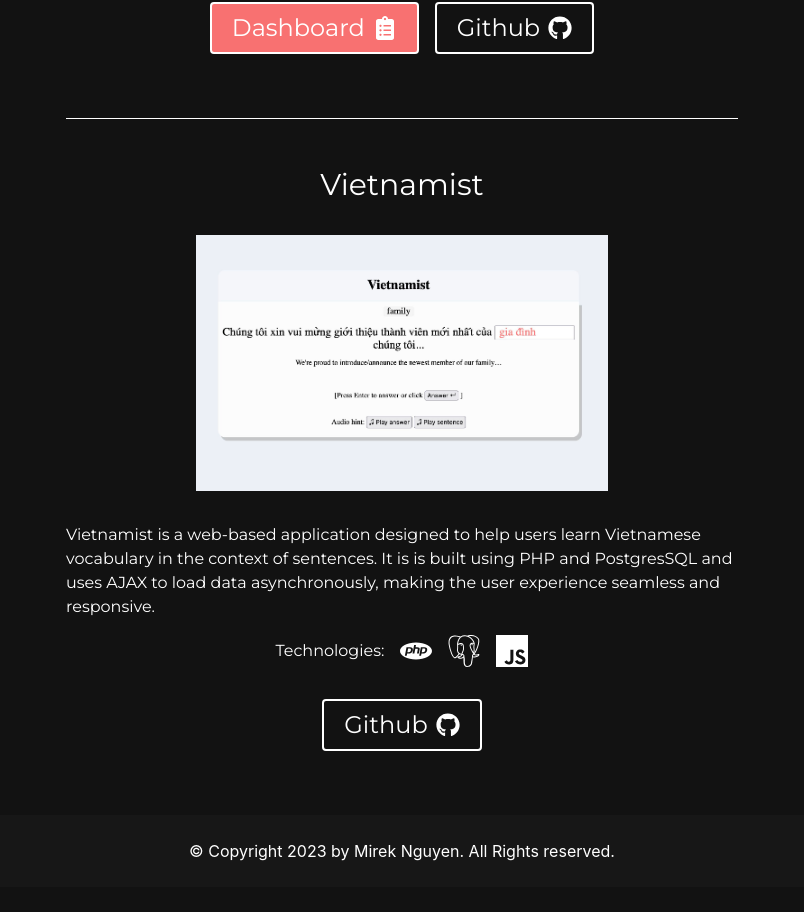
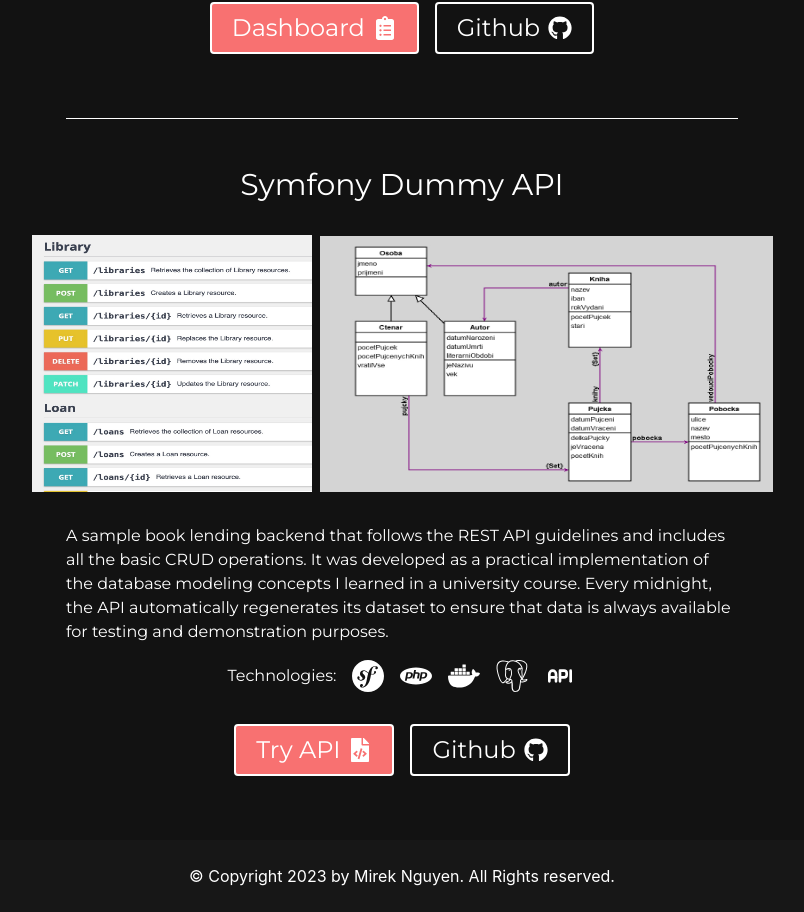
Before and after one commit to MirekNguyen/mirekng-homepage, a Next.js app: page /projects in a window 1280 px wide. Shown: the part 2033-2945 px from the top of the page, without its empty margins (238-1042 px from the left). Before the commit the page ends 2920 px from the top, so only its background shows below. Built offline with nearby package versions, Linux system fonts and the light colour scheme.

Commit message:
feat: add new project

```diff
--- a/pages/projects.jsx
+++ b/pages/projects.jsx
@@ -7,6 +7,7 @@ import {
   FaGamepad,
   FaGlobeEurope,
   FaClipboardList,
+  FaFileCode
 } from "react-icons/fa";
 import { CgFileDocument } from "react-icons/cg";
 import {
@@ -18,12 +19,18 @@ import {
   SiCsharp,
   SiPhp,
   SiPostgresql,
-  SiJavascript,
+  SiSymfony,
   SiDocker,
   SiGnubash,
   SiLinux,
   SiFedora,
 } from "react-icons/si";
+import {
+  TbApi
+} from "react-icons/tb"
+import {
+  BiSolidFileJson
+} from "react-icons/bi"
 const projects = () => {
   return (
     <AnimatedPage>
@@ -68,7 +75,7 @@ const projects = () => {
         <h1 id="dungeon" className="flex place-items-center text-3xl pb-8 pt-4">
           Dungeon game
         </h1>
-                  <div className="w-screen h-auto flex flex-col md:flex-row items-center justify-center">
+        <div className="w-screen h-auto flex flex-col md:flex-row items-center justify-center">
           <Image
             src="/images/dungeon.jpg"
             alt="Dungeon preview"
@@ -141,7 +148,7 @@ const projects = () => {
           <SiFedora title="Fedora" size="32" />
         </div>
         <div className="flex flex-col md:flex-row gap-4 mb-8">
-          <Link href="https://dashboard.mirekng.com">
+          <Link href="https://dashboard.mirekng.net">
             <button className="flex place-items-center text-2xl sm:text-2xl text-white bg-red-400 rounded px-5 py-2 dark:border-white border-gray-800 border-2">
               Dashboard
               <FaClipboardList className="ml-2 inline" />
@@ -155,33 +162,50 @@ const projects = () => {
           </Link>
         </div>
         <hr className="w-screen max-w-2xl h-px bg-black dark:bg-white border-0 my-8" />
-        <h1 id="vietnamist" className="text-3xl pb-8 pt-4">
-          Vietnamist
+        <h1 id="symfony-api" className="text-3xl pb-8 pt-4">
+          Symfony Dummy API
         </h1>
-        <div className="w-screen h-auto flex items-center justify-center">
+        <div className="w-screen h-auto flex flex-col md:flex-row md:gap-2 items-center justify-center">
           <Image
-            src="/images/vietnamist.jpg"
-            alt="Vietnamist preview"
-            width="412px"
-            height="256px"
+            src="/images/symfony-api-schema.jpg"
+            alt="Symfony API preview"
+            width="280px"
+            height="257px"
+            fill
+          />
+          <Image
+            src="/images/schema.jpg"
+            alt="Symfony API schema"
+            width={453}
+            height={256}
             fill
           />
         </div>
         <blockquote className="mx-20 max-w-2xl pt-8 pb-4">
-          Vietnamist is a web-based application designed to help users learn
-          Vietnamese vocabulary in the context of sentences. It is is built
-          using PHP and PostgresSQL and uses AJAX to load data asynchronously,
-          making the user experience seamless and responsive.
+          A sample book lending backend that follows the REST
+          API guidelines and includes all the basic CRUD operations. It was
+          developed as a practical implementation of the database modeling
+          concepts I learned in a university course. Every midnight, the API
+          automatically regenerates its dataset to ensure that data is always
+          available for testing and demonstration purposes.
         </blockquote>
         <div className="flex items-center gap-4 pb-8">
           <p className="inline">Technologies:</p>
+          <SiSymfony title="Symfony" size="32" />
           <SiPhp title="PHP" size="32" />
+          <SiDocker title="Docker" size="32" />
           <SiPostgresql title="Postgresql" size="32" />
-          <SiJavascript title="Javascript" size="32" />
+          <TbApi title="API" size="32" />
         </div>
 
         <div className="flex gap-4 pb-8 mb-8">
-          <Link href="https://github.com/MirekNguyen/vietnamist">
+          <Link href="https://api.mirekng.net">
+            <button className="flex place-items-center text-2xl sm:text-2xl text-white bg-red-400 rounded px-5 py-2 dark:border-white border-gray-800 border-2">
+              Try API
+              <FaFileCode className="ml-2 inline" />
+            </button>
+          </Link>
+          <Link href="https://github.com/MirekNguyen/symfony-api">
             <button className="flex place-items-center text-2xl sm:text-2xl text-white dark:bg-transparent bg-gray-800 rounded px-5 py-2 dark:border-white border-gray-800 border-2">
               Github
               <FaGithub className="ml-2 inline" />
```
Also changed, not shown: public/images/schema.jpg (added), public/images/symfony-api-schema.jpg (added).
